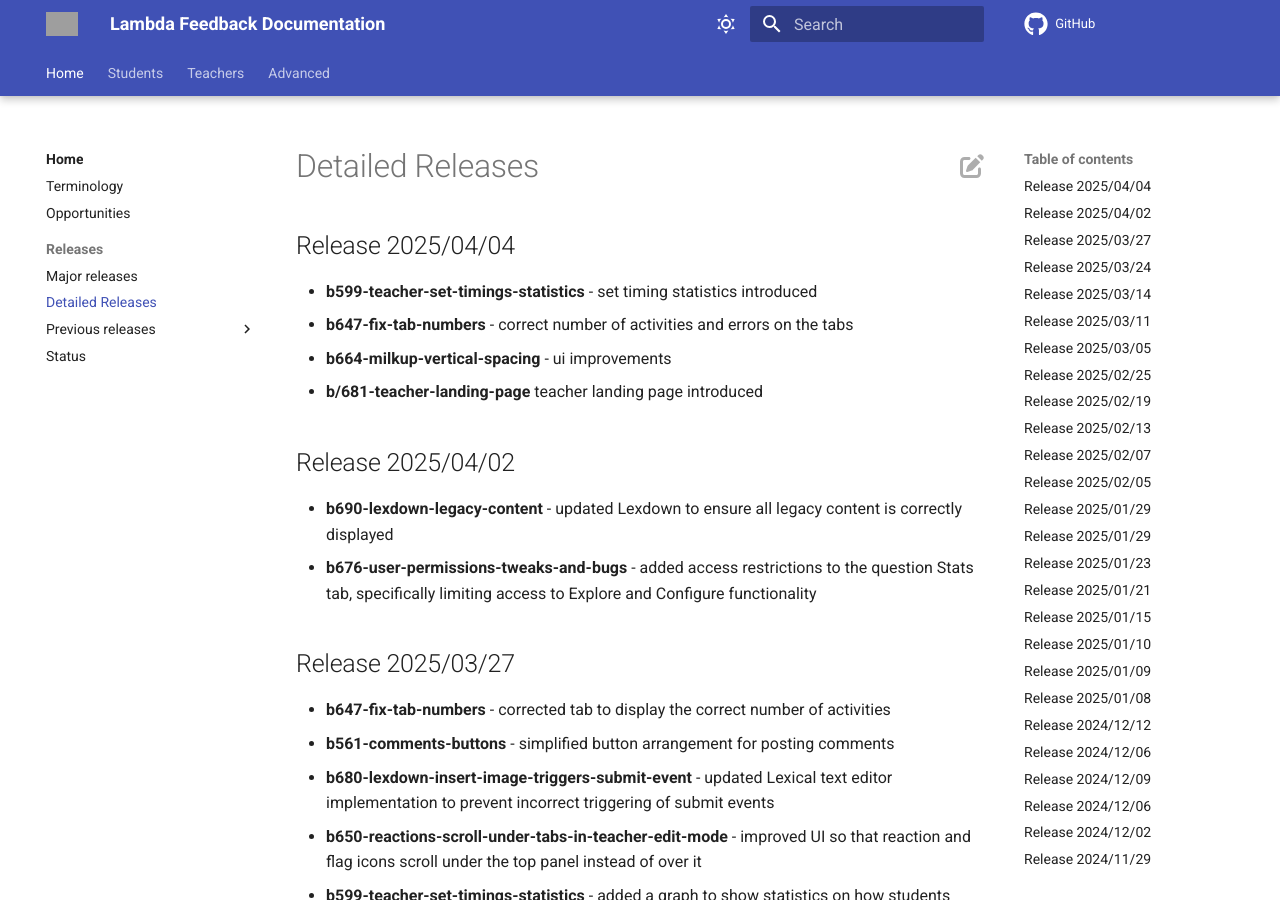
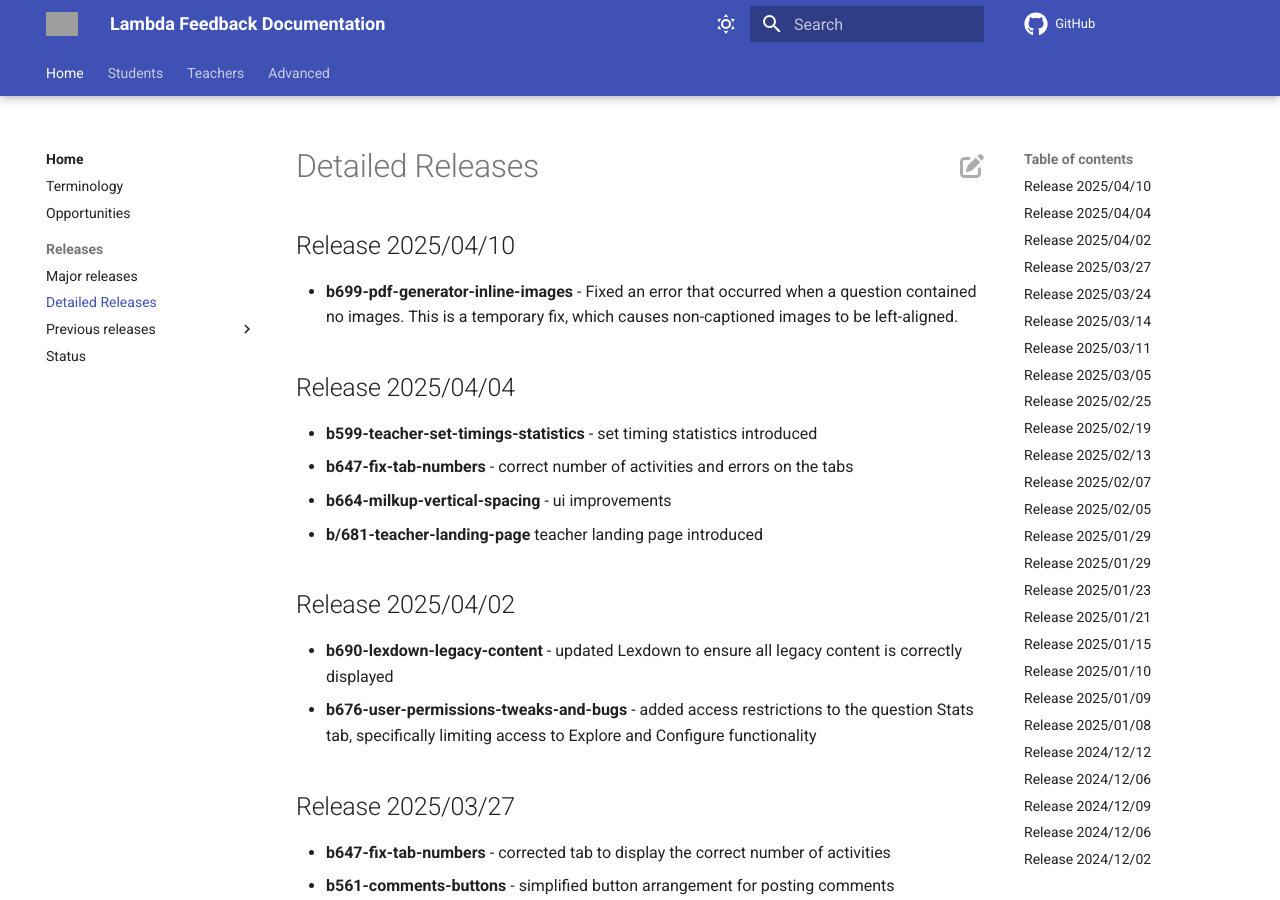
Before and after one commit to lambda-feedback/user-documentation, an MkDocs documentation site: the page built from docs/releases/detailed_releases.md, in a window 1280 px wide and 900 px high. Built offline with MkDocs 1.6.1 and Material for MkDocs 9.7.7, drawn with Linux system fonts in a browser that asks for light colours; comment, search, counter and statistics services are not loaded; grey boxes are pictures that could not be loaded.

Commit message:
Release 2025/04/10 added

```diff
--- a/docs/releases/detailed_releases.md
+++ b/docs/releases/detailed_releases.md
@@ -1,3 +1,7 @@
+## Release 2025/04/10
+
+- **b699-pdf-generator-inline-images** - Fixed an error that occurred when a question contained no images. This is a temporary fix, which causes non-captioned images to be left-aligned.
+
 ## Release 2025/04/04
 
 - **b599-teacher-set-timings-statistics** - set timing statistics introduced
```
